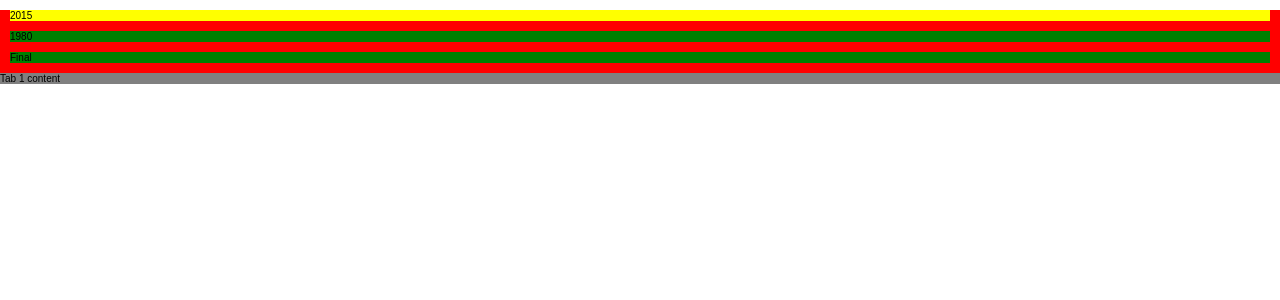
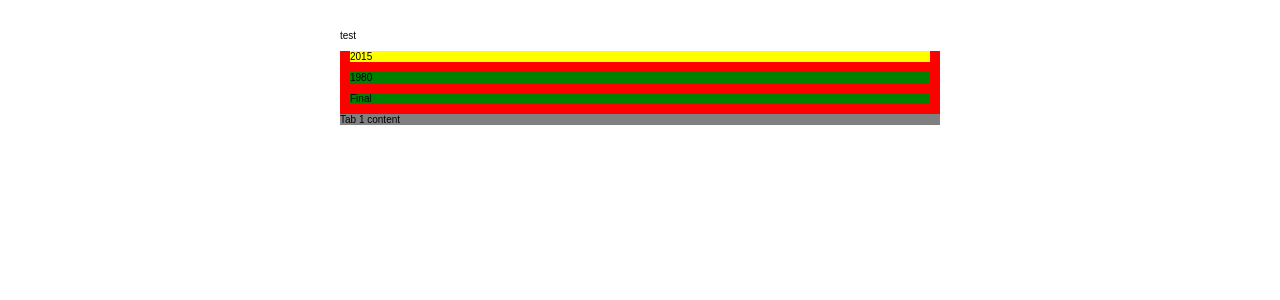
Before and after one commit to mkrawczykowski/next-with-typescript-json-builder, a Next.js app: page / in a window 1280 px wide. Shown: the top 300 px of the page. Built offline with nearby package versions, Linux system fonts and the light colour scheme.

Commit message:
Layout + centered

```diff
--- /dev/null
+++ b/components/Layout/Layout.module.scss
@@ -0,0 +1,4 @@
+.layout{
+    max-width: 60rem;
+    margin: 3rem auto;
+}
--- /dev/null
+++ b/components/Layout/Layout.tsx
@@ -0,0 +1,12 @@
+import React from 'react';
+import styles from './Layout.module.scss';
+
+const Layout = ({children}) => {
+    return(
+        <div className={styles.layout}>
+            {children}
+        </div>
+    )
+}
+
+export default Layout;
--- a/pages/_app.js
+++ b/pages/_app.js
@@ -1,6 +1,12 @@
 import "../styles/reset.scss";
 import "../styles/globals.scss";
+import Layout from '../components/Layout/Layout';
 
 export default function MyApp({ Component, pageProps }) {
-    return <Component {...pageProps} />
+    return (
+        <Layout>
+            <p>test</p>
+            <Component {...pageProps} />
+        </Layout>
+    )
 }
```
